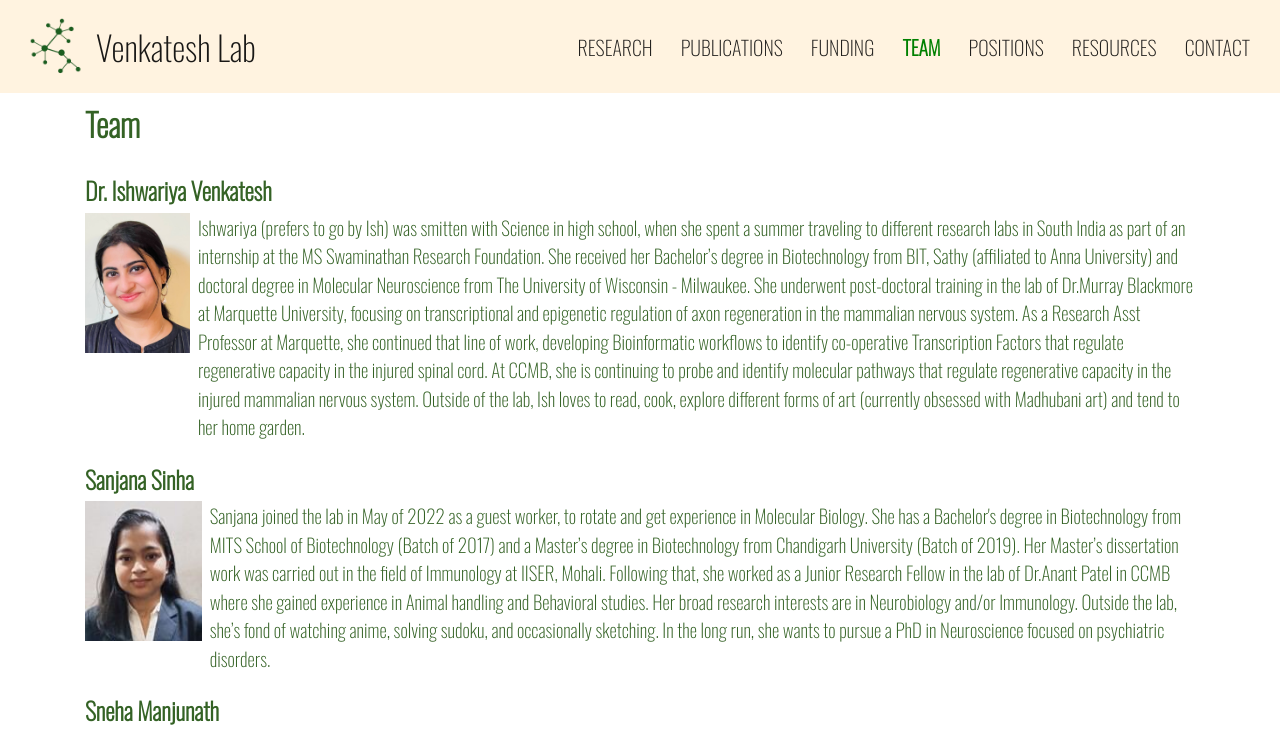
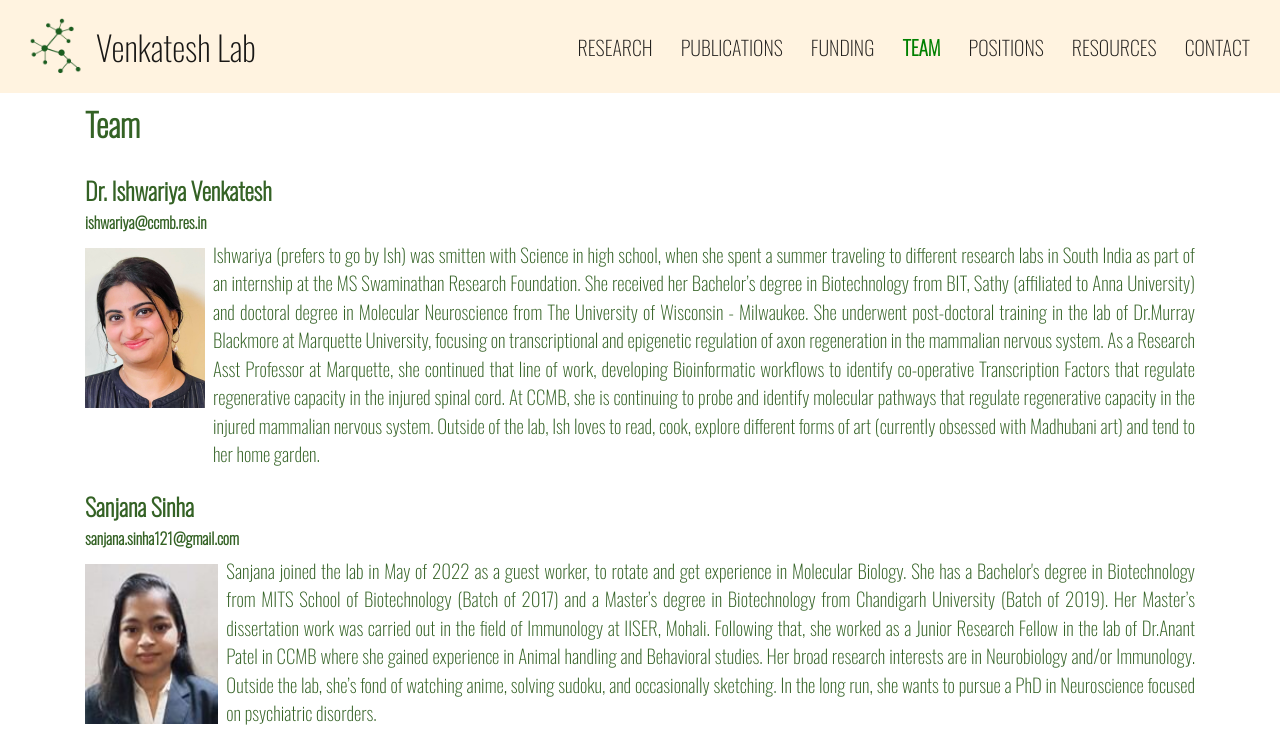
Before and after one commit to rdbcasillas/ishvenkatesh-lab, a Vue app: page /team in a window 1280 px wide. Shown: the top 731 px of the page. Built offline with nearby package versions, Linux system fonts and the light colour scheme; what vue-particles would draw is missing.

Commit message:
added emails and justified content on team page

```diff
--- a/src/views/Positions.vue
+++ b/src/views/Positions.vue
@@ -8,10 +8,12 @@
       </b-row>
       <b-row>
         <p>
-          We have no paid JRF positions at this time. We are however actively
-          recruiting Masters's students looking for Dissertation projects,
-          Project-based trainees, Ph.D. students, and post-doctoral fellows.
-          Below is a list of ways for you to join our crew if interested:
+          <em>
+            We have no paid JRF positions at this time. We are however actively
+            recruiting Masters's students looking for Dissertation projects,
+            Project-based trainees, Ph.D. students, and post-doctoral fellows.
+            Below is a list of ways for you to join our crew if interested:
+          </em>
         </p>
       </b-row>
       <b-row>
--- a/src/views/Team.vue
+++ b/src/views/Team.vue
@@ -7,12 +7,14 @@
       <b-row v-for="(person, index) in people" :key="index">
         <b-col>
           <h4>{{ person.name }}</h4>
-          <div class="d-flex flex-row">
+          <h6>{{ person.email }}</h6>
+          <div class="d-flex">
             <b-img
+              class="mt-2"
               v-bind="imageProps"
               :src="require(`../assets/images/${person.image}.jpg`)"
             ></b-img>
-            <span class="ml-2">{{ person.desc }}</span>
+            <span class="ml-2 text-justify">{{ person.desc }}</span>
           </div>
         </b-col>
       </b-row>
@@ -27,7 +29,7 @@ export default {
     return {
       imageProps: {
         width: 140,
-        height: 140,
+        height: 160,
         class: "m1",
       },
       people: [
@@ -35,21 +37,25 @@ export default {
           name: "Dr. Ishwariya Venkatesh",
           image: "ish",
           desc: "Ishwariya (prefers to go by Ish) was smitten with  Science in high school,  when she spent a summer traveling to different research labs in South India as part of an internship  at the MS Swaminathan Research Foundation. She received her Bachelor’s degree in Biotechnology from BIT, Sathy (affiliated to Anna University) and doctoral degree in Molecular Neuroscience from The University of Wisconsin - Milwaukee. She underwent post-doctoral training in the lab of Dr.Murray Blackmore at Marquette University, focusing on transcriptional and epigenetic regulation of axon regeneration in the mammalian nervous system. As a Research Asst Professor at Marquette, she continued that line of work, developing Bioinformatic workflows to identify co-operative Transcription Factors that regulate regenerative capacity in the injured spinal cord. At CCMB, she is continuing to probe and identify molecular pathways that regulate regenerative capacity in the injured mammalian nervous system. Outside of the lab, Ish loves to read, cook, explore different forms of art (currently obsessed with Madhubani art) and tend to her home garden.",
+          email: "ishwariya@ccmb.res.in",
         },
         {
           name: "Sanjana Sinha",
           image: "sanjana",
           desc: "Sanjana joined the lab in  May of 2022 as a guest worker, to rotate and get experience in Molecular Biology. She has a Bachelor's degree in Biotechnology from MITS School of Biotechnology (Batch of 2017) and a Master’s degree in Biotechnology from Chandigarh University (Batch of 2019). Her Master’s dissertation work was carried out in the field of Immunology at IISER, Mohali. Following that, she worked as a Junior Research Fellow in the lab of Dr.Anant Patel in CCMB where she gained experience in Animal handling and Behavioral studies. Her broad research interests are in Neurobiology and/or Immunology. Outside the lab, she’s fond of watching anime, solving sudoku, and occasionally sketching. In the long run, she wants to pursue a PhD in Neuroscience focused on psychiatric disorders.",
+          email: "sanjana.sinha121@gmail.com",
         },
         {
           name: "Sneha Manjunath",
           image: "sneha",
           desc: "Sneha joined the lab as a Project-based trainee in May of 2022. She did her Bachelors in Mount Carmel, Bangalore majoring in Biotechnology, Chemistry, and Zoology (Batch of 2019). She has a Master's degree in Genetics and Genomics from The University of Perth, Western Australia (Batch of 2021). Her broad  research interests are in Genetics and Neurobiology. Outside of the lab, she loves to cook  and watch movies. Post her  training, she wants to pursue a PhD in Neuroscience.",
+          email: "snehaamanjunath28@gmail.com",
         },
         {
           name: "Katha Sanyal",
           image: "katha",
           desc: "Katha is the newest addition to our crew and joined us in June of 2022 as summer trainee. She did her bachelors in St. Thomas College, Bhilai, Durg University triple majoring in Biotechnology, Botany, Chemistry (Batch of 2021). Currently, she’s pursuing her Masters in Biotechnology at St. Thomas College, Bhilai, Durg University. Her broad research interests are in Epigenetics and epigenome mediated regulation of human diseases. Outside of the lab, she loves to draw illustrations and play mobile/PC games.",
+          email: "",
         },
       ],
     };
@@ -60,6 +66,7 @@ export default {
 <style scoped>
 h4,
 h2,
+h6,
 p {
   font-family: "Oswald", sans-serif !important;
   font-weight: bold;
```
